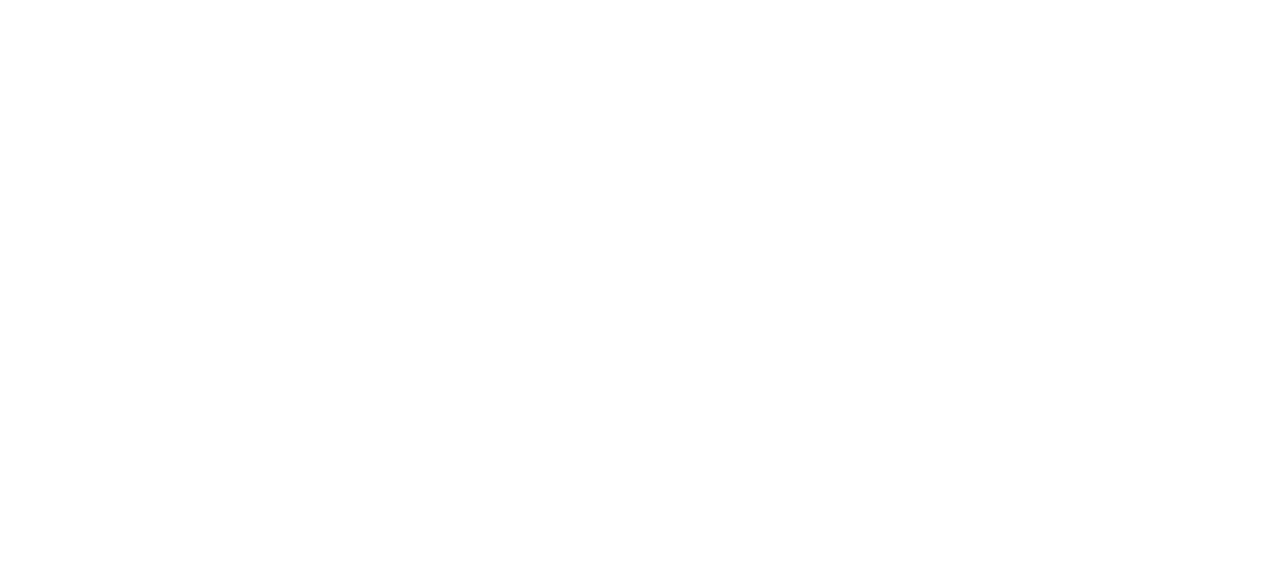
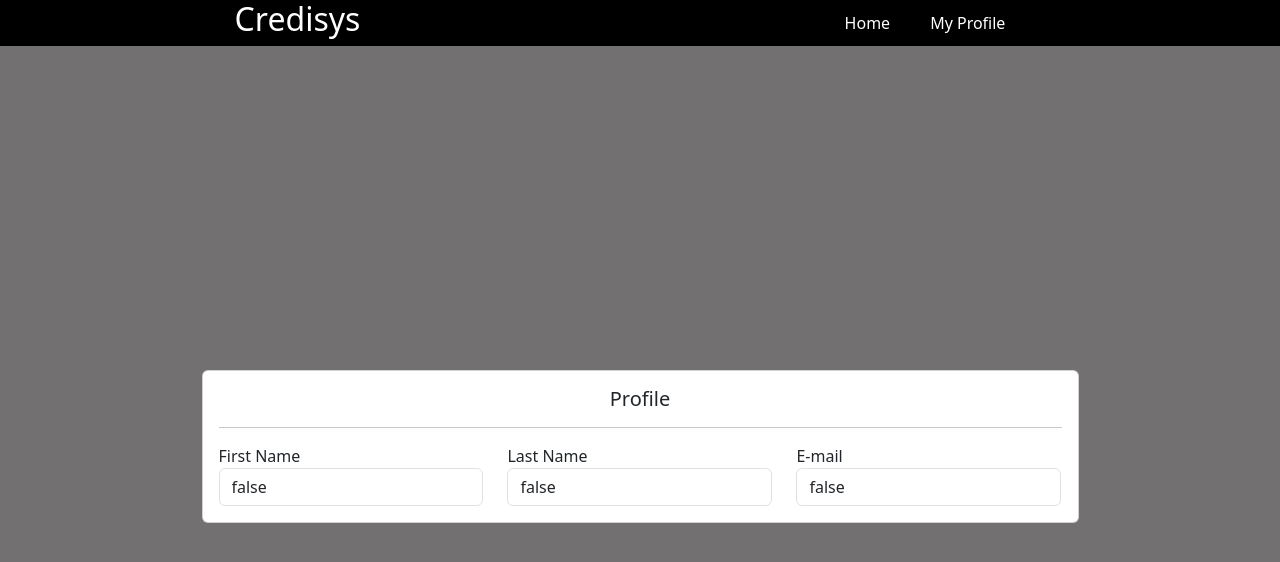
Before and after one commit to iamLeb/credisys-frontEnd, a React (Create React App) app: page /profile in a window 1280 px wide. Before the commit this address had no page. Shown: the top 562 px of the page. Built offline with nearby package versions, Linux system fonts and the light colour scheme; no server answers.

Commit message:
fixing bugs

```diff
--- /dev/null
+++ b/src/App.css
@@ -0,0 +1,44 @@
+html, body {
+    padding: 0; margin: 0;
+    background-color: #727070;
+}
+
+.header {
+    background-color: #000;
+    display: flex;
+    justify-content: space-around;
+    align-items: center;
+    color: #fff;
+}
+
+.links {
+    display: flex;
+    justify-content: space-between;
+    align-items: center;
+}
+
+.link {
+    margin-left: 15px;
+}
+
+.profile {
+    margin-left: 40px;
+}
+
+.link:hover {
+    cursor: pointer;
+}
+
+.container {
+    display: flex;
+    justify-content: center;
+    align-items: center;
+    height: 100vh;
+}
+
+.cardHolder {
+    width: 50%;
+    height: 50%;
+    background-color: #fff;
+    border-radius: 10px;
+}
--- a/src/App.js
+++ b/src/App.js
@@ -5,23 +5,28 @@
 import PropertyManagement from "./pages/auth/PropertyManagement";
 import { Toaster } from 'react-hot-toast';
 import axios from "axios";
+import {UserContextProvider} from "./context/userContext";
+import Dashboard from "./pages/Admin/Dashboard";
+import Profile from "./pages/Admin/Profile";
 
 axios.defaults.baseURL = '//localhost:3000';
 axios.defaults.withCredentials = true;
 function App() {
   return (
-      <>
+      <UserContextProvider>
           <Toaster position={'bottom-right'} toastOptions={{duration: 2000}} />
           <Routes>
               {/*<Route path="/" element={<App />}>*/}
-              <Route index path="/" element={<Home />} />/>
-              <Route path="/tenant/register" element={<TenantRegistration />} />/>
-              <Route path="/property-management/register" element={<PropertyManagement />} />/>
+              <Route path="/register" element={<TenantRegistration />} />
               <Route path="/login" element={<Login />} />/>
+
+              <Route index path="/" element={<Home />} />
+              <Route path="/property-management/register" element={<PropertyManagement />} />
+              <Route path="/dashboard" element={<Dashboard />} />
+              <Route path="/profile" element={<Profile />} />
               {/*</Route>*/}
           </Routes>
-      </>
-
+      </UserContextProvider>
   );
 }
 
--- /dev/null
+++ b/src/context/userContext.jsx
@@ -0,0 +1,35 @@
+import axios from 'axios';
+import {createContext, useState, useEffect} from "react";
+import {useNavigate} from "react-router-dom";
+
+export const UserContext = createContext({});
+
+export const UserContextProvider = ({children}) => {
+    const [user, setUser] = useState(null);
+    const navigate = useNavigate();
+    const currentUrl = window.location.href;
+
+    useEffect( () => {
+        const fetchUser = async () => {
+            if (!user) {
+                await axios.get('/profile')
+                    .then(({data})=> {
+                        if (data) {
+                            setUser(data);
+                        } else {
+                            if (currentUrl !== "/" && currentUrl !== "/register") { // allow home page
+                                navigate('/login');
+                            }
+                        }
+                    });
+            }
+        }
+        fetchUser();
+
+    }, []);
+    return (
+        <UserContext.Provider value={{user, setUser}}>
+            {children}
+        </UserContext.Provider>
+    )
+}
--- a/src/index.js
+++ b/src/index.js
@@ -3,6 +3,7 @@
 import reportWebVitals from './reportWebVitals';
 import App from "./App";
 import 'bootstrap/dist/css/bootstrap.min.css';
+import './App.css'
 import { BrowserRouter as Router } from "react-router-dom";
 
 
--- /dev/null
+++ b/src/pages/Admin/Dashboard.js
@@ -0,0 +1,23 @@
+import { useContext } from "react";
+import {UserContext} from "../../context/userContext";
+import {useNavigate} from "react-router-dom";
+
+const Dashboard = () => {
+    const navigate = useNavigate();
+    const {user} = useContext(UserContext);
+
+    console.log(user);
+        return (
+            <div className="header">
+                <div style={{cursor: 'pointer'}} className="logo" onClick={() => navigate('/dashboard')}><h2>Credisys</h2></div>
+                <div className="links">
+                    <div className="link" onClick={() => navigate('/dashboard')}>Home</div>
+                    <div className="link profile" onClick={() => navigate('/profile')}>My Profile</div>
+                    <div className="link profile"></div>
+
+                </div>
+            </div>
+        )
+}
+
+export default Dashboard;
--- /dev/null
+++ b/src/pages/Admin/Profile.js
@@ -0,0 +1,42 @@
+import {useContext} from "react";
+import {UserContext} from "../../context/userContext";
+import Dashboard from "./Dashboard";
+
+const Profile = () => {
+    const {user} = useContext(UserContext);
+
+    return (
+        <>
+            <Dashboard />
+            <div className="container">
+                <div className="card">
+                    <div className="card-body">
+                        <h5 className="card-title text-center">Profile</h5>
+                        <hr/>
+                        <div className="row">
+                            <div className="col-md-4">
+                                <label htmlFor="firstname">First Name</label>
+                                <input className='form-control' type="text" value={!!user && user.firstName}/>
+                            </div>
+
+                            <div className="col-md-4">
+                                <label htmlFor="lastname">Last Name</label>
+                                <input className='form-control' type="text" value={!!user && user.lastName} />
+                            </div>
+
+                            <div className="col-md-4">
+                                <label htmlFor="email">E-mail</label>
+                                <input className='form-control' type="text" value={!!user && user.email} />
+                            </div>
+                            <div className="col-md-12">
+                                <button className='btn btn-check'>Update Data</button>
+                            </div>
+                        </div>
+                    </div>
+                </div>
+            </div>
+        </>
+    )
+}
+
+export default Profile;
--- a/src/pages/Home.js
+++ b/src/pages/Home.js
@@ -1,7 +1,6 @@
-import React, {useEffect} from 'react';
+import React from 'react';
 import {Link} from "react-router-dom";
 import Button from "../components/Button";
-import axios from "axios";
 
 function Home() {
     return (
--- a/src/pages/auth/Login.js
+++ b/src/pages/auth/Login.js
@@ -1,38 +1,32 @@
-import {useEffect, useState} from "react";
+import {useContext, useEffect, useState} from "react";
 import Button from "../../components/Button";
-import {Link, useNavigate} from "react-router-dom";
+import {useNavigate} from "react-router-dom";
 import Input from "../../components/Input";
 import axios from "axios";
+import {UserContext} from "../../context/userContext";
 import toast from "react-hot-toast";
 
 export default function Login() {
     const [email, setEmail] = useState('');
     const [password, setPassword] = useState('');
+    const navigate = useNavigate();
+    const {user} = useContext(UserContext);
 
-    const navigate = useNavigate();
-
-    // Check authentication status when the component mounts
-    // Check authentication status when the component mounts
     useEffect(() => {
-        axios.get('/check-session')
-            .then(res => {
-                console.log(res.data);
-            });
+        if (user) navigate('/dashboard');
     }, []);
 
-    const handleForm = (e) => {
+    const handleForm = async (e) => {
         e.preventDefault();
         try {
-            axios.post('/api/login', {email, password})
+            await axios.post('/api/login', {email, password})
                 .then(res => {
                     const error = res.data.error;
                     if (error) {
                         toast.error(error);
                     } else {
-                        // setEmail('');
-                        // setPassword('');
-                        console.log(res)
-                        // navigate('/');
+                        toast.success("Logging user in!");
+                        navigate('/dashboard');
                     }
                 })
                 .catch(err => console.log(err));
@@ -72,18 +66,15 @@
                             }}
                         />
                         <Button text="Signup" color={'blue'}/>
-                        <p>Do not have an account? <br/>
-                            <div className="row">
+                            <div className="row mt-5">
                                 <div className="col-md-6">
-                                    <Link style={{textDecoration: "none"}} to={'/property-management/register'}>Property Manager</Link>
+                                    <p onClick={() => navigate('/register')}>Register</p>
                                 </div>
+
                                 <div className="col-md-6">
-                                    <Link style={{textDecoration: "none"}} to={'/tenant/register'}>Tenant</Link>
+                                    <p onClick={() => navigate('/')}>homePage</p>
                                 </div>
                             </div>
-                        </p>
-
-                        <p><Link style={{textDecoration: "none"}} to={'/'}>Go back to homePage</Link></p>
                     </form>
                 </div>
             </div>
```
Also changed, not shown: 1 other file (tests, documents, lock files or other folders).
